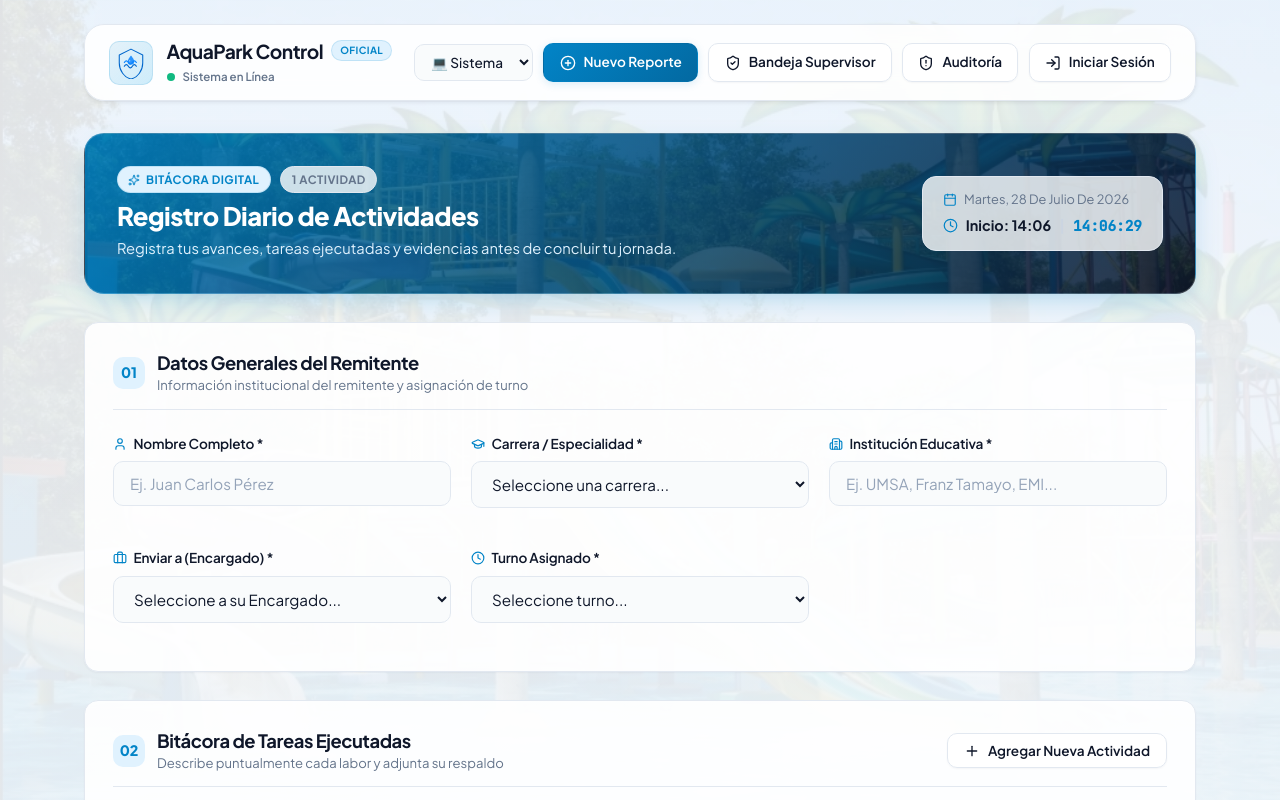
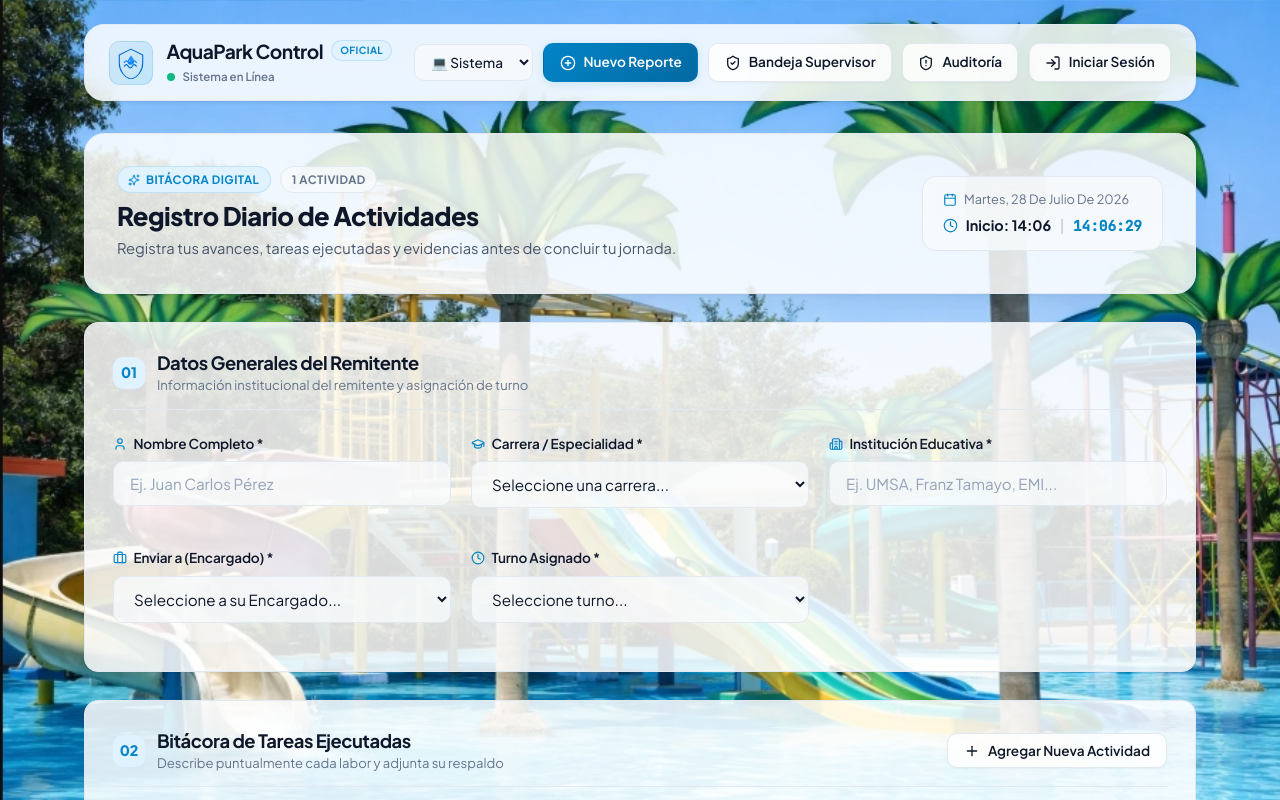
Before and after one commit to Hector-ionic/control-aquapark, a React (Vite) app: page / in a window 1280 px wide. Shown: the top 800 px of the page. Built offline with nearby package versions, Linux system fonts and the light colour scheme.

Commit message:
fix(ui): quitar filtros azul y blanco para mostrar imagen natural con glassmorphism limpio

```diff
--- a/src/index.css
+++ b/src/index.css
@@ -11,8 +11,7 @@
 
   --bg-color: #f8fafc;
   --bg-subtle: #f1f5f9;
-  --bg-overlay: linear-gradient(rgba(248, 250, 252, 0.90), rgba(241, 245, 249, 0.94));
-  --surface: rgba(255, 255, 255, 0.90);
+  --surface: rgba(255, 255, 255, 0.85);
   --surface-secondary: rgba(248, 250, 252, 0.82);
   --surface-hover: #f1f5f9;
   --surface-border: #e2e8f0;
@@ -62,8 +61,7 @@
 
   --bg-color: #0b1120;
   --bg-subtle: #0f172a;
-  --bg-overlay: linear-gradient(rgba(11, 17, 32, 0.88), rgba(15, 23, 42, 0.94));
-  --surface: rgba(17, 24, 39, 0.88);
+  --surface: rgba(15, 23, 42, 0.85);
   --surface-secondary: rgba(30, 41, 59, 0.80);
   --surface-hover: #243247;
   --surface-border: #1e293b;
@@ -104,7 +102,6 @@
 
     --bg-color: #0b1120;
     --bg-subtle: #0f172a;
-    --bg-overlay: linear-gradient(rgba(11, 17, 32, 0.88), rgba(15, 23, 42, 0.94));
     --surface: rgba(17, 24, 39, 0.88);
     --surface-secondary: rgba(30, 41, 59, 0.80);
     --surface-hover: #243247;
@@ -150,9 +147,10 @@ body {
   transition: background-color 0.3s ease, color 0.3s ease;
   -webkit-font-smoothing: antialiased;
   -moz-osx-font-smoothing: grayscale;
-  background-image: var(--bg-overlay, radial-gradient(circle at 50% 0%, var(--accent-glow) 0%, transparent 45%)), url('/aquapark-bg.jpg');
+  background-image: url('/aquapark-bg.jpg');
   background-size: cover;
   background-position: center;
+  background-repeat: no-repeat;
   background-attachment: fixed;
 }
 
--- a/src/pages/Login.jsx
+++ b/src/pages/Login.jsx
@@ -64,10 +64,7 @@ export default function Login() {
       borderRadius: 'var(--radius-lg)',
       overflow: 'hidden',
       marginTop: '1rem',
-      backgroundImage: `linear-gradient(145deg, rgba(11, 17, 32, 0.70) 0%, rgba(15, 23, 42, 0.88) 100%), url('/aquapark-bg.jpg')`,
-      backgroundSize: 'cover',
-      backgroundPosition: 'center',
-      backgroundRepeat: 'no-repeat',
+      background: 'transparent',
       boxShadow: 'var(--shadow-xl)',
       border: '1px solid rgba(255, 255, 255, 0.12)'
     }}>
--- a/src/pages/StudentForm.jsx
+++ b/src/pages/StudentForm.jsx
@@ -450,23 +450,7 @@ export default function StudentForm({ isEncargadoMode = false, encargadoName = '
       </div>
 
       {/* BANNER PRINCIPAL DE LA BITÁCORA */}
-      <div
-        className="glass-panel"
-        id="report-header"
-        style={{
-          display: 'flex',
-          justifyContent: 'space-between',
-          alignItems: 'center',
-          flexWrap: 'wrap',
-          gap: '1.25rem',
-          backgroundImage: "linear-gradient(135deg, rgba(2, 132, 199, 0.88) 0%, rgba(15, 23, 42, 0.86) 100%), url('/aquapark-bg.jpg')",
-          backgroundSize: 'cover',
-          backgroundPosition: 'center',
-          color: '#ffffff',
-          border: '1px solid rgba(255, 255, 255, 0.2)',
-          boxShadow: '0 10px 30px -10px rgba(2, 132, 199, 0.35)'
-        }}
-      >
+      <div className="glass-panel" id="report-header" style={{ display: 'flex', justifyContent: 'space-between', alignItems: 'center', flexWrap: 'wrap', gap: '1.25rem' }}>
         <div>
           <div style={{ display: 'flex', alignItems: 'center', gap: '0.6rem', marginBottom: '0.4rem' }}>
             <span className="badge badge-primary">
@@ -477,10 +461,10 @@ export default function StudentForm({ isEncargadoMode = false, encargadoName = '
               {activities.length} {activities.length === 1 ? 'Actividad' : 'Actividades'}
             </span>
           </div>
-          <h2 style={{ margin: 0, fontSize: '1.6rem', fontWeight: 800, letterSpacing: '-0.02em', color: '#ffffff' }}>
+          <h2 style={{ margin: 0, fontSize: '1.6rem', fontWeight: 800, letterSpacing: '-0.02em' }}>
             {isEncargadoMode ? 'Informe Directo a RR.HH / Administración' : 'Registro Diario de Actividades'}
           </h2>
-          <p style={{ margin: '0.35rem 0 0 0', fontSize: '0.92rem', color: '#e0f2fe' }}>
+          <p style={{ margin: '0.35rem 0 0 0', fontSize: '0.92rem', color: 'var(--text-secondary)' }}>
             {isEncargadoMode
               ? 'Emite tu informe ejecutivo de encargado para su revisión administrativa.'
               : 'Registra tus avances, tareas ejecutadas y evidencias antes de concluir tu jornada.'}
--- a/src/pages/SupervisorDashboard.jsx
+++ b/src/pages/SupervisorDashboard.jsx
@@ -860,22 +860,7 @@ export default function SupervisorDashboard() {
     <div className="animate-fade-in" style={{ display: 'flex', flexDirection: 'column', gap: '1.75rem' }}>
 
       {/* HEADER DE BIENVENIDA */}
-      <div
-        className="glass-panel"
-        style={{
-          display: 'flex',
-          justifyContent: 'space-between',
-          alignItems: 'center',
-          flexWrap: 'wrap',
-          gap: '1.25rem',
-          backgroundImage: "linear-gradient(135deg, rgba(15, 23, 42, 0.88) 0%, rgba(2, 132, 199, 0.82) 100%), url('/aquapark-bg.jpg')",
-          backgroundSize: 'cover',
-          backgroundPosition: 'center',
-          color: '#ffffff',
-          border: '1px solid rgba(255, 255, 255, 0.2)',
-          boxShadow: '0 10px 30px -10px rgba(2, 132, 199, 0.3)'
-        }}
-      >
+      <div className="glass-panel" style={{ display: 'flex', justifyContent: 'space-between', alignItems: 'center', flexWrap: 'wrap', gap: '1.25rem' }}>
         <div>
           <div style={{ display: 'flex', alignItems: 'center', gap: '0.5rem', marginBottom: '0.35rem' }}>
             <span className="badge badge-primary">
@@ -883,7 +868,7 @@ export default function SupervisorDashboard() {
             </span>
             <span className="badge badge-neutral">Sesión Activa</span>
           </div>
-          <h2 style={{ margin: 0, fontSize: '1.5rem', fontWeight: 800, color: '#ffffff' }}>
+          <h2 style={{ margin: 0, fontSize: '1.5rem', fontWeight: 800 }}>
             Panel de {currentUser.displayName}
           </h2>
           <p style={{ margin: '0.25rem 0 0 0', color: 'var(--text-muted)', fontSize: '0.88rem' }}>
```
